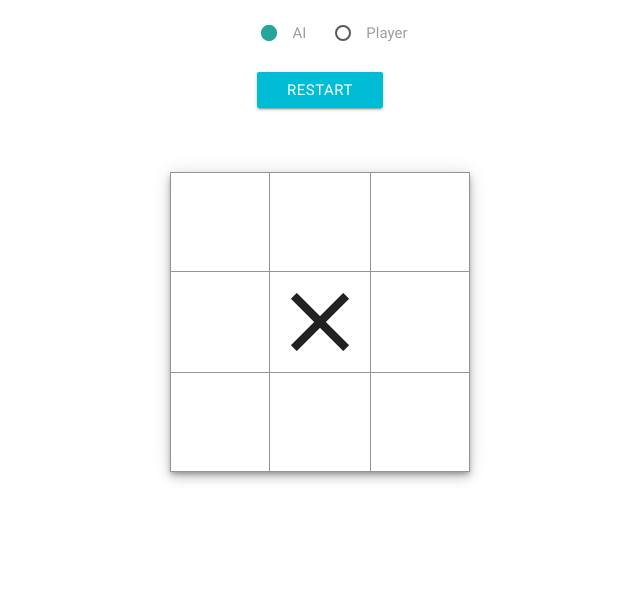
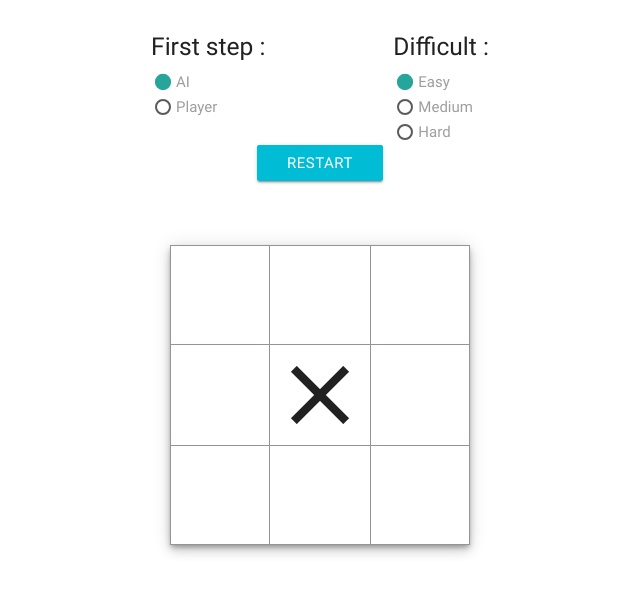
Before and after one commit to vasulenko/tick-tack-toe, a website: page index.html in a window 1280 px wide. Both pictures are taken after a click on the button "GO!". Shown: the part 105-698 px from the top of the page, without its empty margins (320-960 px from the left). Drawn offline with nearby package versions, Linux system fonts and the light colour scheme.

Commit message:
add difficult choise

```diff
--- a/index.html
+++ b/index.html
@@ -17,7 +17,9 @@
     <div class="wrapper">
         <div class="title">
             <h1 id="title">Start?</h1>
-            <div class="turnControll">
+            <div class="wrapperControll">
+            <div class="stepControll">
+                <h5>First&nbsp;step&nbsp;:</h5>
                 <p>
                     <input name="group1" type="radio" id="test1" checked/>
                     <label for="test1">AI</label>
@@ -27,6 +29,22 @@
                     <label for="test2">Player</label>
                 </p>
             </div>
+            <div class="diffControll">
+                <h5>Difficult&nbsp;:</h5>
+                <p>
+                    <input name="diff1" type="radio" id="diff1" checked/>
+                    <label for="diff1">Easy</label>
+                </p>
+                <p>
+                    <input name="diff1" type="radio" id="diff2" />
+                    <label for="diff2">Medium</label>
+                </p>
+                <p>
+                    <input name="diff1" type="radio" id="diff3" />
+                    <label for="diff3">Hard</label>
+                </p>
+            </div>
+        </div>
             <button id="startBtn" class="waves-effect waves-light btn cyan pulse" onclick="start()">GO!</button>
         </div>
         <div class="desk z-depth-3">
--- a/index.js
+++ b/index.js
@@ -1,4 +1,5 @@
 var turn;
+var diff;
 var state = [null, null, null, null, null, null, null, null, null];
 var strategy = [
     [0, 1, 2],
@@ -28,7 +29,13 @@ var strategy = [
 ]
 var start = function() {
     addListen();
-    $('#test1')[0].checked ? turn = 'ai' : turn = "pl";
+    turn = $('#test1')[0].checked ? 'ai' : "pl";
+    if($('#diff1')[0].checked) {
+        diff = 0.3;
+    }
+    else {
+    diff = $('#diff2')[0].checked ? 0.2 : 0.1;
+    }
     $('#title')[0].innerHTML = 'GO!';
     $("#startBtn").remove();
     let el = document.createElement('button');
@@ -41,7 +48,13 @@ var start = function() {
     if (turn == "ai") aiTurn();
     $("#refresh").click(function() {
         $('#title')[0].innerHTML = 'GO!';
-        $('#test1')[0].checked ? turn = 'ai' : turn = "pl";
+        turn = $('#test1')[0].checked ?  'ai' : "pl";
+        if($('#diff1')[0].checked) {
+            diff = 0.3;
+        }
+        else {
+            diff = $('#diff2')[0].checked ? 0.2 : 0.1;
+        }
         $('.material-icons').remove();
         $('.root').removeClass("z-depth-3 green red");
         addListen();
@@ -50,7 +63,18 @@ var start = function() {
         if (turn == "ai") aiTurn();
     });
 }
+var mistake = function(){
+    if(Math.random() < diff) {
+        return state.indexOf(null);
+    }
+    return null;
+}
 var aiTurn = function() {
+    let mist = mistake();
+    if(mist !== null) {
+        choise(mist + 1);
+        return true;
+    }
     let next = winCheck();
     if (next !== null) {
         choise(next);
@@ -136,7 +160,7 @@ var choise = function(num) {
         finish(turn);
     } else {
         if (state.indexOf(null) == -1) { finish("No one"); return; };
-        turn == "ai" ? turn = "pl" : turn = "ai";
+        turn = turn == "ai" ?  "pl" : "ai";
         $('#title')[0].innerHTML = turn == 'ai' ? "AI is turn now." : "Player turn!";
         if (turn == "ai") aiTurn();
     }
--- a/style.css
+++ b/style.css
@@ -31,9 +31,9 @@
     margin-right: 10%;
 }
 
-.turnControll p:nth-child(2) {
+/*.turnControll p:nth-child(2) {
     margin-left: 10%;
-}
+}*/
 
 .green {
     background-color: green;
@@ -42,7 +42,9 @@
 .red {
     background-color: red;
 }
-
+label {
+    padding-left: 25px !important;
+}
 .title {
     width: 100%;
     display: flex;
@@ -50,7 +52,19 @@
     justify-content: center;
     align-items: center;
 }
-
+.wrapperControll {
+    width: 100%;
+    display: flex;
+    flex-flow: row nowrap;
+    justify-content: center;
+    align-items: flex-start;
+}
+.stepControll {
+    margin-right: 5%;
+}
+.diffControll {
+    margin-left: 5%;
+}
 .desk {
     /* width: 80%;
     height: 70%;*/
```
